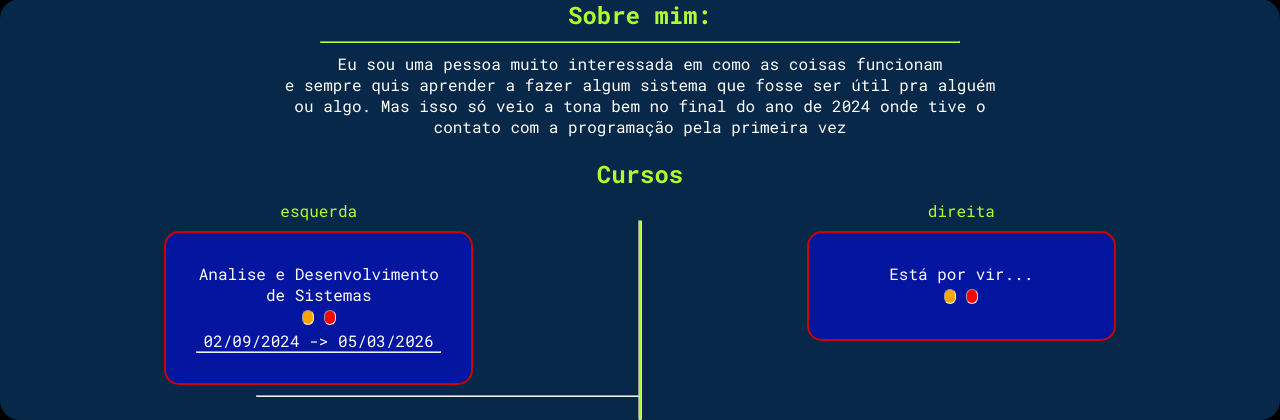
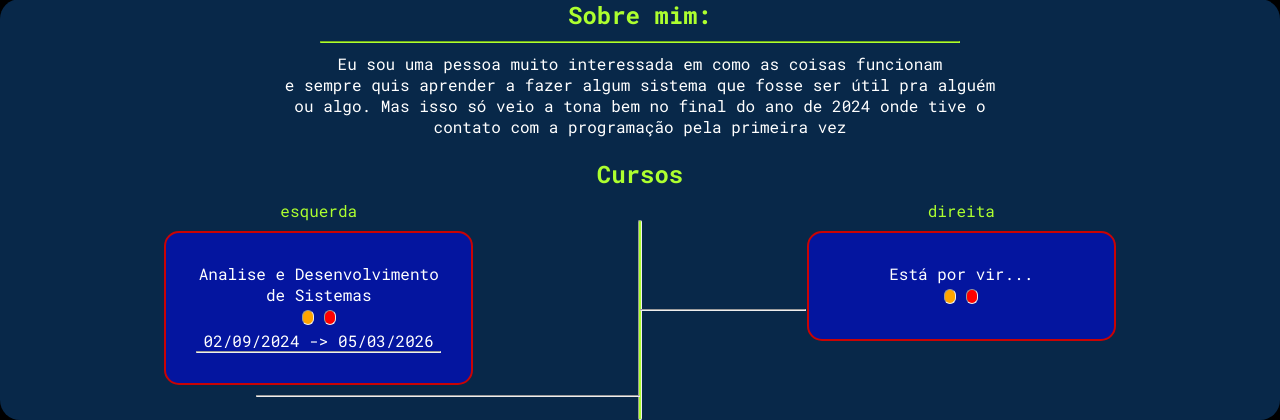
Before and after one commit to Kayky-Eduardo/Estudo-PHP, a PHP site: page / in a window 1280 px wide; the page is wider, and only the part inside the window is pictured. Shown: the part 874-1294 px from the top of that part. Run offline with PHP 8.4, Linux system fonts and the light colour scheme.

Commit message:
mudanças_conector

```diff
--- a/treino_html/portfólio/estilizacao.css
+++ b/treino_html/portfólio/estilizacao.css
@@ -192,10 +192,18 @@ section.p_parte {
     border-radius: 10px;
 }
 
-.conector {
+.conector-esquerda {
     position: absolute;
     display: flex;
     justify-content: right;
     left: 20%;
     width: 30%;
 }
+
+.conector-direita {
+    position: absolute;
+    display: flex;
+    justify-content: left;
+    right: 37%;
+    width: 13%;
+}
--- a/treino_html/portfólio/index.html
+++ b/treino_html/portfólio/index.html
@@ -85,7 +85,7 @@
                             <p class="p2">02/09/2024 -> 05/03/2026</p>
                             <hr>
                         </div>
-                        <hr class="conector">
+                        <hr class="conector-esquerda">
                     </div>
                     <hr class="vertical">
                     <div class="direita">
@@ -96,6 +96,7 @@
                                 <hr class="hr1">
                                 <hr class="hr2">
                             </div>
+                            <hr class="conector-direita">
                         </div>
                     </div>
                 </div>
```
